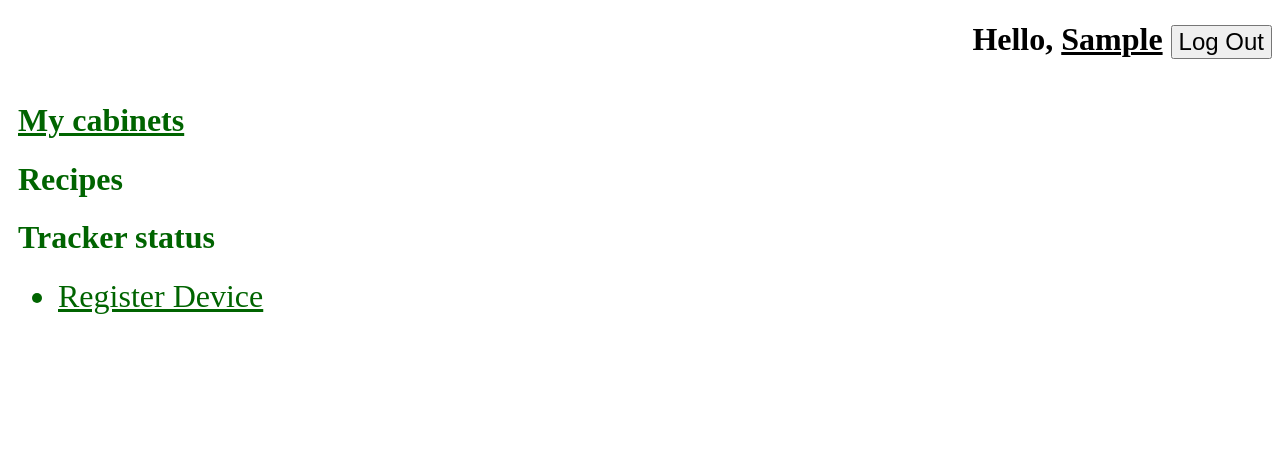
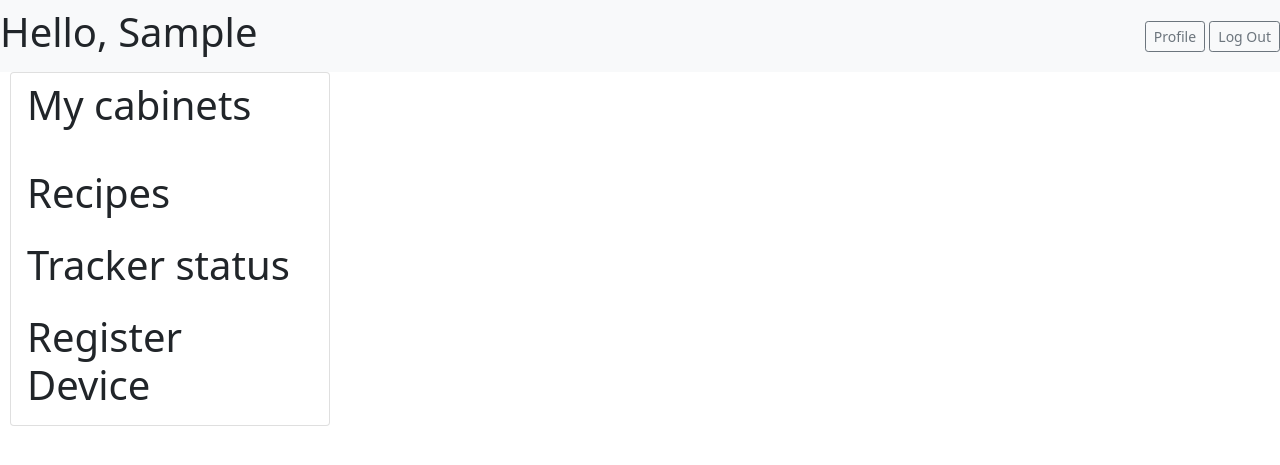
Before and after one commit to 18500-s22-b6/webapp, a Django app: page /dashboard in a window 1280 px wide. Shown: the top 465 px of the page. Run offline with Django 3.2, Linux system fonts and the light colour scheme; the visitor is signed in with stand-in values (Sample User, id 1); data that the repository does not hold is empty; parts of the project's set-up code (start-up, migrations or seed data) failed here and were passed over.

Commit message:
first draft of extending base html

```diff
--- a/webapps/food_tracker/templates/base.html
+++ b/webapps/food_tracker/templates/base.html
@@ -6,6 +6,7 @@
     <meta charset="utf-8">
     <meta name="viewport" content="width=device-width, initial-scale=1">
     {% load static %}
+    <link href="https://cdn.jsdelivr.net/npm/bootstrap@5.1.3/dist/css/bootstrap.min.css" rel="stylesheet" integrity="sha384-1BmE4kWBq78iYhFldvKuhfTAU6auU8tT94WrHftjDbrCEXSU1oBoqyl2QvZ6jIW3" crossorigin="anonymous">
     <link href="{% static 'base.css' %}" rel="stylesheet" type="text/css">
     <title>B6 - Food Tracker</title>
   </head>
--- a/webapps/food_tracker/templates/dashboard.html
+++ b/webapps/food_tracker/templates/dashboard.html
@@ -3,26 +3,28 @@
 {% extends "base.html" %}
 
 {% block user-info %}
-    <h1>Hello, <a href="{% url 'profile' %}">{{ user.first_name }}</a>
-    <a href="{% url 'logout' %}">
-        <button>
-            Log Out
-        </button>
-    </a>
-    </h1>
+<nav class="navbar navbar-light bg-light">
+    <h1>Hello, {{ user.first_name }}</h1>
+    <form class="form-inline">
+      <button class="btn btn-sm btn-outline-secondary" type="button" href="{% url 'profile' %}">Profile</button>
+      <button class="btn btn-sm btn-outline-secondary" type="button" href="{% url 'logout' %}">Log Out</button>
+    </form>
+  </nav>
 
 {% endblock %}
 
 {% block sidebar %}
-    <h1><a href="{% url 'dashboard' %}">My cabinets</a></h1>
-    <ul>
-        {% for device in devices %}
-            <li><a href="{% url 'cabinet' device.id %}">{{ device.name }}</a></li>
-        {% endfor %}
-    </ul>
-    <h1>Recipes</h1>
-    <h1>Tracker status</h1>
-    <ul><li><a href="{% url 'add_device' %}">Register Device</a></li></ul>
+    <nav class="sidebar card" id="sidebar" style = "width: 20rem;">
+        <a class="nav-link has-submenu h1 text-dark" href="{% url 'dashboard' %}">My cabinets</a>
+        <ul>
+            {% for device in devices %}
+                <li class="nav-link h6 text-dark"><a href="{% url 'cabinet' device.id %}">{{ device.name }}</a></li>
+            {% endfor %}
+        </ul>
+        <a class="nav-link h1 text-dark" href="#TODO">Recipes<a href="#TODO">
+        <a class="nav-link h1 text-dark" href="#TODO">Tracker status</a>
+        <a class="nav-link h1 text-dark" href="{% url 'add_device' %}">Register Device</a>
+    </nav>
 {% endblock %}
 
 {% block content %}
```
